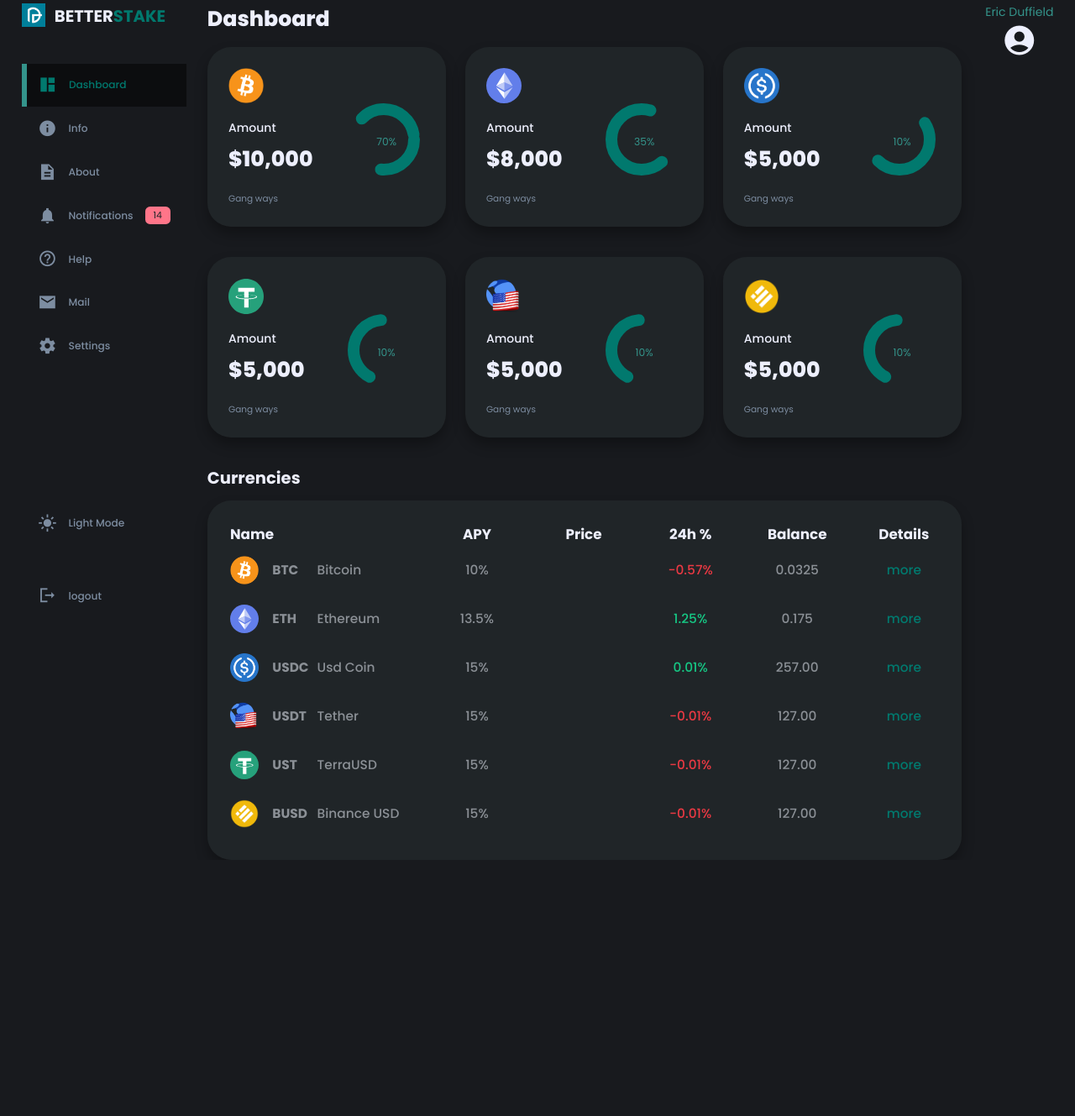
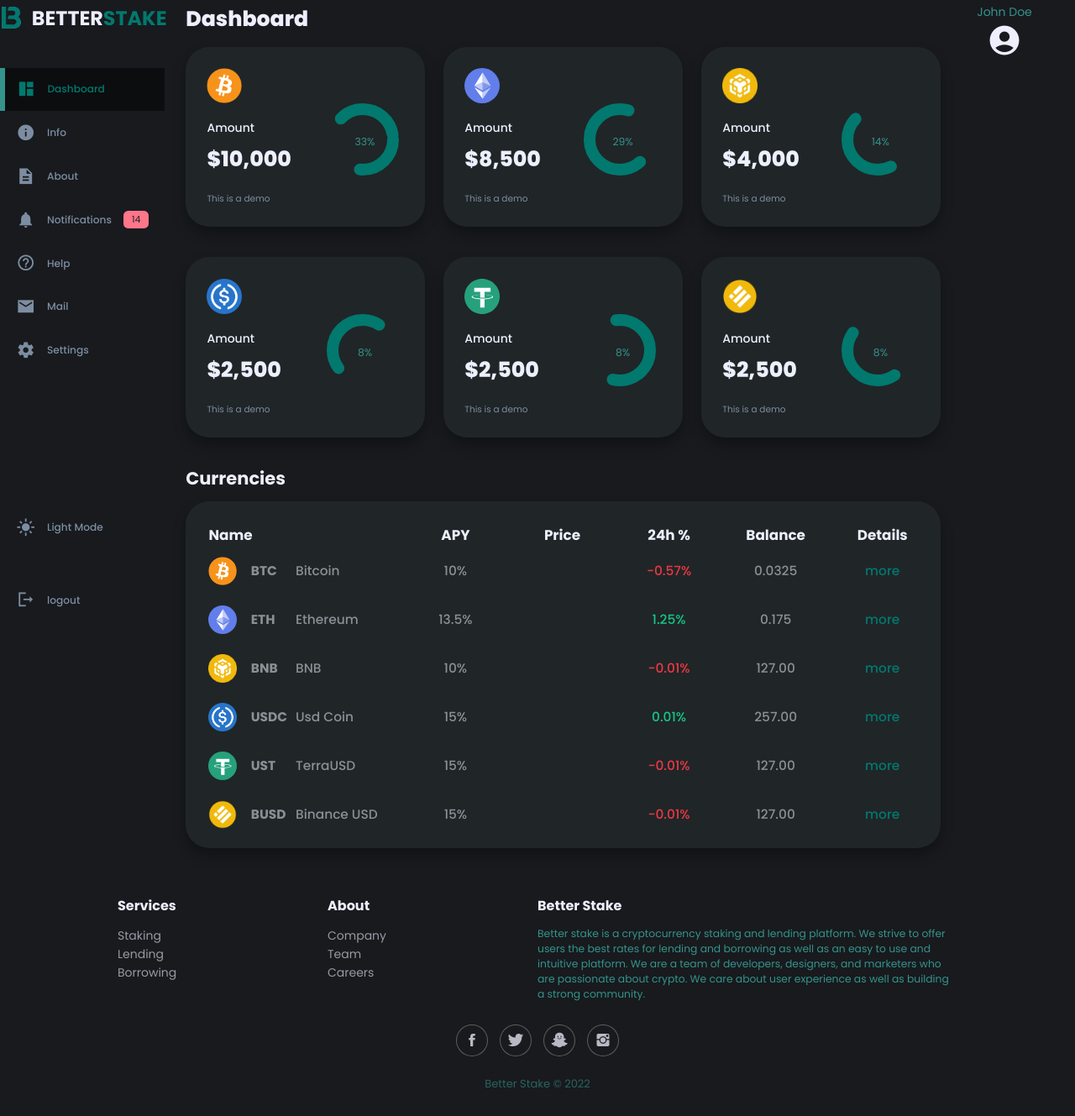
Before and after one commit to ericduffield/BetterStake, a plain HTML site: page Staking/index.html in a window 1280 px wide. Shown: the part 16-1345 px from the top of the page at 84% size. Before the commit the page ends 1040 px from the top, so only its background shows below. Drawn offline with nearby package versions, Linux system fonts and the light colour scheme; no server answers.

Commit message:
New logo and footer added.

```diff
--- a/Staking/index.html
+++ b/Staking/index.html
@@ -8,6 +8,7 @@
     <title>Dashboard</title>
     <link rel="stylesheet" href="/styles/baseline.css">
     <link rel="stylesheet" href="/styles/index.css">
+    <link rel="stylesheet" href="https://cdnjs.cloudflare.com/ajax/libs/ionicons/2.0.1/css/ionicons.min.css">
     <link href="https://fonts.googleapis.com/icon?family=Material+Icons+Sharp" rel="stylesheet">
 </head>
 
@@ -17,7 +18,7 @@
         <aside>
             <div class="top">
                 <div class="logo">
-                    <img src="/images/logo.png" alt="logo">
+                    <img src="/images/logo/logo.png" alt="logo">
                     <h2>BETTER<span class="logoHalf">STAKE</span></h2>
                 </div>
                 <div class="close" id="close-btn">
@@ -25,15 +26,15 @@
                 </div>
             </div>
             <div class="sidebar">
-                <a href="#" class="active">
+                <a href="/" class="active">
                     <span class="material-icons-sharp">space_dashboard</span>
                     <h3>Dashboard</h3>
                 </a>
-                <a href="/">
+                <a href="#">
                     <span class="material-icons-sharp">info</span>
                     <h3>Info</h3>
                 </a>
-                <a href="/about">
+                <a href="#">
                     <span class="material-icons-sharp">description</span>
                     <h3>About</h3>
                 </a>
@@ -80,32 +81,105 @@
                                 <circle cx="38" cy="38" r="36"></circle>
                             </svg>
                             <div class="number">
-                                <p>70%</p>
+                                <p>33%</p>
                             </div>
                         </div>
                     </div>
-                    <small class="muted">Gang ways</small>
+                    <small class="muted">This is a demo</small>
                 </div>
                 <div class="eth">
                     <img src="/images/eth.svg" alt="eth">
                     <div class="middle">
                         <div class="left">
                             <h3>Amount</h3>
-                            <h1>$8,000</h1>
+                            <h1>$8,500</h1>
                         </div>
                         <div class="chart">
                             <svg>
                                 <circle cx="38" cy="38" r="36"></circle>
                             </svg>
                             <div class="number">
-                                <p>35%</p>
+                                <p>29%</p>
                             </div>
                         </div>
                     </div>
-                    <small class="muted">Gang ways</small>
+                    <small class="muted">This is a demo</small>
+                </div>
+                <div class="bnb">
+                    <img src="/images/bnb.png" alt="bnb">
+                    <div class="middle">
+                        <div class="left">
+                            <h3>Amount</h3>
+                            <h1>$4,000</h1>
+                        </div>
+                        <div class="chart">
+                            <svg>
+                                <circle cx="38" cy="38" r="36"></circle>
+                            </svg>
+                            <div class="number">
+                                <p>14%</p>
+                            </div>
+                        </div>
+                    </div>
+                    <small class="muted">This is a demo</small>
                 </div>
                 <div class="usdc">
                     <img src="/images/usdc.png" alt="usdc">
+                    <div class="middle">
+                        <div class="left">
+                            <h3>Amount</h3>
+                            <h1>$2,500</h1>
+                        </div>
+                        <div class="chart">
+                            <svg>
+                                <circle cx="38" cy="38" r="36"></circle>
+                            </svg>
+                            <div class="number">
+                                <p>8%</p>
+                            </div>
+                        </div>
+                    </div>
+                    <small class="muted">This is a demo</small>
+                </div>
+                <div class="usdt">
+                    <img src="/images/usdt.svg" alt="usdt">
+                    <div class="middle">
+                        <div class="left">
+                            <h3>Amount</h3>
+                            <h1>$2,500</h1>
+                        </div>
+                        <div class="chart">
+                            <svg>
+                                <circle cx="38" cy="38" r="36"></circle>
+                            </svg>
+                            <div class="number">
+                                <p>8%</p>
+                            </div>
+                        </div>
+                    </div>
+                    <small class="muted">This is a demo</small>
+                </div>
+                <div class="busd">
+                    <img src="/images/busd.png" alt="busd">
+                    <div class="middle">
+                        <div class="left">
+                            <h3>Amount</h3>
+                            <h1>$2,500</h1>
+                        </div>
+                        <div class="chart">
+                            <svg>
+                                <circle cx="38" cy="38" r="36"></circle>
+                            </svg>
+                            <div class="number">
+                                <p>8%</p>
+                            </div>
+                        </div>
+                    </div>
+                    <small class="muted">This is a demo</small>
+                </div>
+                <!--
+                <div class="ada">
+                    <img src="/images/ada.png" alt="ada">
                     <div class="middle">
                         <div class="left">
                             <h3>Amount</h3>
@@ -120,10 +194,10 @@
                             </div>
                         </div>
                     </div>
-                    <small class="muted">Gang ways</small>
+                    <small class="muted">This is a demo</small>
                 </div>
-                <div class="usdt">
-                    <img src="/images/usdt.svg" alt="ust">
+                <div class="avax">
+                    <img src="/images/avax.svg" alt="avax">
                     <div class="middle">
                         <div class="left">
                             <h3>Amount</h3>
@@ -138,10 +212,10 @@
                             </div>
                         </div>
                     </div>
-                    <small class="muted">Gang ways</small>
+                    <small class="muted">This is a demo</small>
                 </div>
-                <div class="ust">
-                    <img src="/images/ust.png" alt="ust">
+                <div class="dot">
+                    <img src="/images/dot.png" alt="dot">
                     <div class="middle">
                         <div class="left">
                             <h3>Amount</h3>
@@ -156,10 +230,10 @@
                             </div>
                         </div>
                     </div>
-                    <small class="muted">Gang ways</small>
+                    <small class="muted">This is a demo</small>
                 </div>
-                <div class="busd">
-                    <img src="/images/busd.png" alt="ust">
+                <div class="link">
+                    <img src="/images/link.png" alt="link">
                     <div class="middle">
                         <div class="left">
                             <h3>Amount</h3>
@@ -174,134 +248,7 @@
                             </div>
                         </div>
                     </div>
-                    <small class="muted">Gang ways</small>
-                </div>
-                <!--
-                <div class="ust">
-                    <img src="/images/ada.png" alt="ust">
-                    <div class="middle">
-                        <div class="left">
-                            <h3>Amount</h3>
-                            <h1>$5,000</h1>
-                        </div>
-                        <div class="chart">
-                            <svg>
-                                <circle cx="38" cy="38" r="36"></circle>
-                            </svg>
-                            <div class="number">
-                                <p>10%</p>
-                            </div>
-                        </div>
-                    </div>
-                    <small class="muted">Gang ways</small>
-                </div>
-                <div class="ust">
-                    <img src="/images/avax.svg" alt="ust">
-                    <div class="middle">
-                        <div class="left">
-                            <h3>Amount</h3>
-                            <h1>$5,000</h1>
-                        </div>
-                        <div class="chart">
-                            <svg>
-                                <circle cx="38" cy="38" r="36"></circle>
-                            </svg>
-                            <div class="number">
-                                <p>10%</p>
-                            </div>
-                        </div>
-                    </div>
-                    <small class="muted">Gang ways</small>
-                </div>
-                <div class="ust">
-                    <img src="/images/bnb.png" alt="ust">
-                    <div class="middle">
-                        <div class="left">
-                            <h3>Amount</h3>
-                            <h1>$5,000</h1>
-                        </div>
-                        <div class="chart">
-                            <svg>
-                                <circle cx="38" cy="38" r="36"></circle>
-                            </svg>
-                            <div class="number">
-                                <p>10%</p>
-                            </div>
-                        </div>
-                    </div>
-                    <small class="muted">Gang ways</small>
-                </div>
-                <div class="ust">
-                    <img src="/images/dot.png" alt="ust">
-                    <div class="middle">
-                        <div class="left">
-                            <h3>Amount</h3>
-                            <h1>$5,000</h1>
-                        </div>
-                        <div class="chart">
-                            <svg>
-                                <circle cx="38" cy="38" r="36"></circle>
-                            </svg>
-                            <div class="number">
-                                <p>10%</p>
-                            </div>
-                        </div>
-                    </div>
-                    <small class="muted">Gang ways</small>
-                </div>
-                <div class="ust">
-                    <img src="/images/link.png" alt="ust">
-                    <div class="middle">
-                        <div class="left">
-                            <h3>Amount</h3>
-                            <h1>$5,000</h1>
-                        </div>
-                        <div class="chart">
-                            <svg>
-                                <circle cx="38" cy="38" r="36"></circle>
-                            </svg>
-                            <div class="number">
-                                <p>10%</p>
-                            </div>
-                        </div>
-                    </div>
-                    <small class="muted">Gang ways</small>
-                </div>
-                <div class="ust">
-                    <img src="/images/logo.png" alt="ust">
-                    <div class="middle">
-                        <div class="left">
-                            <h3>Amount</h3>
-                            <h1>$5,000</h1>
-                        </div>
-                        <div class="chart">
-                            <svg>
-                                <circle cx="38" cy="38" r="36"></circle>
-                            </svg>
-                            <div class="number">
-                                <p>10%</p>
-                            </div>
-                        </div>
-                    </div>
-                    <small class="muted">Gang ways</small>
-                </div>
-                <div class="ust">
-                    <img src="/images/luna.png" alt="ust">
-                    <div class="middle">
-                        <div class="left">
-                            <h3>Amount</h3>
-                            <h1>$5,000</h1>
-                        </div>
-                        <div class="chart">
-                            <svg>
-                                <circle cx="38" cy="38" r="36"></circle>
-                            </svg>
-                            <div class="number">
-                                <p>10%</p>
-                            </div>
-                        </div>
-                    </div>
-                    <small class="muted">Gang ways</small>
+                    <small class="muted">This is a demo</small>
                 </div>
                 -->
             </div>
@@ -334,7 +281,7 @@
 
                 <div class="profile">
                     <div class="info">
-                        <p>Eric Duffield</p>
+                        <p>John Doe</p>
                     </div>
                     <div>
                         <span class="material-icons-sharp">account_circle</span>
@@ -343,6 +290,46 @@
             </div>
         </div>
     </div>
+    <div class="footer-dark">
+        <footer>
+            <div class="footerContainer">
+                <div class="row">
+                    <div class="footerServices">
+                        <h3>Services</h3>
+                        <ul>
+                            <li><a href="#">Staking</a></li>
+                            <li><a href="#">Lending</a></li>
+                            <li><a href="#">Borrowing</a></li>
+                        </ul>
+                    </div>
+                    <div class="footerAbout">
+                        <h3>About</h3>
+                        <ul>
+                            <li><a href="#">Company</a></li>
+                            <li><a href="#">Team</a></li>
+                            <li><a href="#">Careers</a></li>
+                        </ul>
+                    </div>
+                    <div class="footerDescription">
+                        <h3>Better Stake</h3>
+                        <p>Better stake is a cryptocurrency staking and lending platform.
+                            We strive to offer users the best rates for lending and borrowing as well as an easy to use
+                            and
+                            intuitive platform.
+                            We are a team of developers, designers, and marketers who are passionate about crypto.
+                            We care about user experience as well as building a strong community.
+                        </p>
+                    </div>
+                </div>
+                <div class="col item social"><a href="#"><i class="icon ion-social-facebook"></i></a><a href="#"><i
+                            class="icon ion-social-twitter"></i></a><a href="#"><i
+                            class="icon ion-social-snapchat"></i></a><a href="#"><i
+                            class="icon ion-social-instagram"></i></a></div>
+                <p class="copyright">Better Stake © 2022</p>
+            </div>
+        </footer>
+    </div>
+
     <script src="/scripts/index.js"></script>
     <script src="/scripts/baseline.js"></script>
 </body>
--- a/Staking/scripts/index.js
+++ b/Staking/scripts/index.js
@@ -18,6 +18,15 @@ const Currencies = [
         balance: '0.175',
     },
     {
+        logo: "./images/bnb.png",
+        name: 'BNB',
+        symbol: 'BNB',
+        APY: "10%",
+        price: '',
+        change: -0.01,
+        balance: '127.00',
+    },
+    {
         logo: "./images/usdc.png",
         name: 'Usd Coin',
         symbol: 'USDC',
@@ -25,15 +34,6 @@ const Currencies = [
         price: '',
         change: 0.01,
         balance: '257.00',
-    },
-    {
-        logo: "./images/ust.png",
-        name: 'Tether',
-        symbol: 'USDT',
-        APY: "15%",
-        price: '',
-        change: -0.01,
-        balance: '127.00',
     },
     {
         logo: "./images/usdt.svg",
--- a/Staking/styles/baseline.css
+++ b/Staking/styles/baseline.css
@@ -8,6 +8,7 @@
     --dark: #edeffd;
     --light: rgba(0, 0, 0, 0.5);
     --box-shadow: 0 0.6rem 1.1rem rgba(0, 0, 0, 0.3); /* change 1.1 or 1.2*/
+    --box-shadow-socials: 0 0 0 1px rgba(255,255,255,0.4);
 
     --primary: #01796E;
     --medium: #34948b;
@@ -16,7 +17,6 @@
     --red: #EA3943;
 
     --notifications: #FF7589;
-    --logo: #E84142;
     --light-grey: #8b9096;
     --muted: #7d8da1;
 
@@ -35,6 +35,7 @@
     --dark: #41474e;
     --light: #01796f3e;
     --box-shadow: 0 0.4rem 1rem rgba(0, 0, 0, 0.15);
+    --box-shadow-socials: 0 0 0 1px rgba(0, 0, 0, 0.5);
 }
 
 
@@ -72,7 +73,6 @@ body{
 .container{
     display: grid;
     width: 96%;
-    margin: 0 auto;
     gap: 1.8rem;
     grid-template-columns: 14rem auto 6rem;
 }
@@ -88,7 +88,7 @@ h1{
 }
 
 h2{
-    font-size: 1.4rem;
+    font-size: 1.5rem;
 }
 
 h3{
@@ -143,13 +143,19 @@ aside .top{
 }
 
 .logo{
+    gap: 0.8rem;
     display: flex;
-    gap: 0.8rem;
+  	justify-content: center;
+  	align-items: center;
+}
+
+.logo h2{
+    font-size: 1.7rem;
 }
 
 .logo img{
-    width: 2rem;
-    height: 2rem;
+    width: 1.9rem;
+    height: 1.9rem;
 }
 
 .close{
@@ -234,8 +240,6 @@ aside .sidebar .notification-count{
 
 /*#endregion*/
 
-
-
 /*#region **************** PROFILE ****************/
 
 .right .top{
@@ -269,6 +273,96 @@ aside .sidebar .notification-count{
 
 /*#endregion*/
 
+/*#region **************** FOOTER ****************/
+.row{
+    display: flex;
+    margin: 2rem 10rem;
+    justify-content: space-between;
+}
+
+.footerServices{
+    flex: 1;
+}
+
+.footerAbout{
+    flex: 1;
+}
+
+.footerDescription{
+    flex: 2;
+}
+
+.footer-dark {
+  padding: 2rem 0;
+  color: (--white);
+}
+
+.footer-dark h3 {
+  margin-top:0;
+  margin-bottom:12px;
+  font-weight:bold;
+  font-size:16px;
+}
+
+.footer-dark ul {
+  padding:0;
+  list-style:none;
+  line-height:1.6;
+  font-size:14px;
+  margin-bottom:0;
+}
+
+.footer-dark ul a {
+  color:inherit;
+  text-decoration:none;
+  opacity:0.6;
+}
+
+.footer-dark ul a:hover {
+  opacity:0.8;
+}
+
+.footer-dark .item.text {
+  margin-bottom:36px;
+}
+
+.footer-dark .item.text p {
+  opacity:0.9;
+  margin-bottom:0;
+}
+
+.footer-dark .item.social {
+  text-align:center;
+}
+
+.footer-dark .item.social > a {
+  font-size:20px;
+  width:36px;
+  height:36px;
+  line-height:36px;
+  display:inline-block;
+  text-align:center;
+  border-radius:50%;
+  box-shadow: var(--box-shadow-socials);
+  margin:0 8px;
+  color: var(--black);
+  opacity:0.75;
+}
+
+.footer-dark .item.social > a:hover {
+  opacity:0.9;
+}
+
+.footer-dark .copyright {
+  text-align:center;
+  padding-top:24px;
+  opacity:0.6;
+  font-size:13px;
+  margin-bottom:0;
+}
+
+/*#endregion*/
+
 /*#region **************** MEDIA QUERIES ****************/
 
 @media screen and (max-width: 1200px){
@@ -278,6 +372,11 @@ aside .sidebar .notification-count{
 
     aside .logo h2{
         display: none;
+    }
+
+    aside .top{
+        margin-top: 2rem;
+        padding-left: 1.4rem;
     }
 
     aside .sidebar h3{
@@ -293,6 +392,7 @@ aside .sidebar .notification-count{
     .container{
         width: 100%;
         grid-template-columns: 1fr;
+        gap: 0rem;
     }
 
     aside{
@@ -308,6 +408,12 @@ aside .sidebar .notification-count{
         animation: showMenu 400ms ease forwards;
     }
 
+
+    aside .top{
+        margin-top: 1.4rem;
+        padding-left: 0rem;
+    }
+
     @keyframes showMenu{
         to{
             left: 0;
@@ -316,6 +422,9 @@ aside .sidebar .notification-count{
 
     aside .logo{
         margin-left: 1rem;
+        display: flex;
+        justify-content: center;
+        align-items: center;
     }
 
     aside .logo h2{
@@ -337,13 +446,13 @@ aside .sidebar .notification-count{
     }
 
     aside .close{
+        margin-left: 0.5rem;
         display: inline-block;
         cursor: pointer;
     }
 
     .right{
         width: 94%;
-        margin: 0 auto 4rem;
     }
 
     .right .top{
@@ -352,7 +461,7 @@ aside .sidebar .notification-count{
         left: 0;
         align-items: center;
         padding: 0 0.8rem;
-        height: 4.6rem;
+        height: 6rem;
         background: var(--white);
         width: 100%;
         margin: 0;
@@ -383,6 +492,12 @@ aside .sidebar .notification-count{
     .right .top button span{
         font-size: 3rem;
     }
+
+    .row{
+         margin-right: 4rem;
+         margin-left: 4rem;
+    }
+
 }
 
 /*#endregion*/
--- a/Staking/styles/index.css
+++ b/Staking/styles/index.css
@@ -71,9 +71,24 @@ main #insights .eth svg circle {
     stroke-dasharray: 150;
 }
 
+main #insights .bnb svg circle {
+    stroke-dashoffset: -40;
+    stroke-dasharray: 100;
+}
+
 main #insights .usdc svg circle {
+    stroke-dashoffset: 110;
+    stroke-dasharray: 100;
+}
+
+main #insights .usdt svg circle {
     stroke-dashoffset: 35;
-    stroke-dasharray: 120;
+    stroke-dasharray: 100;
+}
+
+main #insights .busd svg circle {
+    stroke-dashoffset: -35;
+    stroke-dasharray: 100;
 }
 
 main #insights .number{
@@ -107,6 +122,7 @@ main .currencies table{
     padding: var(--card-padding);
     text-align: center;
     box-shadow: var(--box-shadow);
+    padding-bottom: 0.7rem;
 }
 
 main .currencies table:hover{
@@ -222,7 +238,7 @@ main .name{
 @media screen and (max-width: 800px){
     main{
         margin-top: 8rem;
-        padding: 0 2rem;
+        padding: 0 4rem;
     }
 
     main #insights{
```
Also changed, not shown: Staking/about/index.html (+1 -1 lines), Staking/images/logo.png (deleted), Staking/images/logo/Better Stake Logo.png (added), Staking/images/logo/Better Stake Logo.svg (added), Staking/images/logo/bs.jpg (added), Staking/images/logo/logo.png (added), 1 other file.
